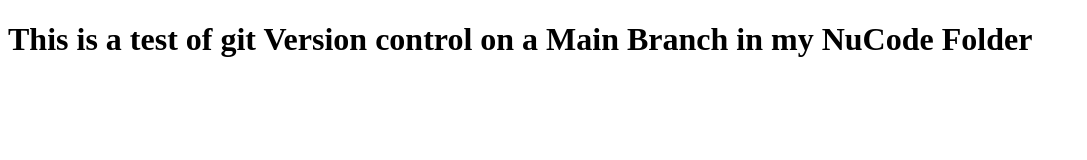
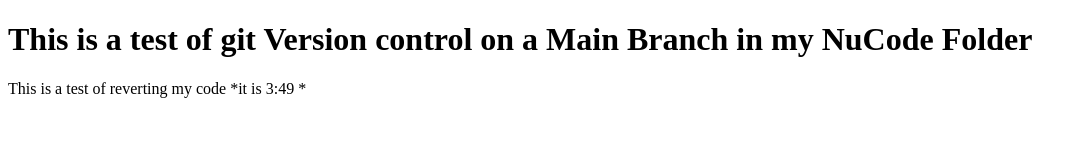
Before and after one commit to Ben-Brandaucode/html-test, a plain HTML site: page index.html in a window 1280 px wide. Shown: the whole page, without its empty margins (0-1087 px from the left). Drawn offline with Linux system fonts and the light colour scheme.

Commit message:
second Commit

```diff
--- a/index.html
+++ b/index.html
@@ -8,5 +8,6 @@
 </head>
 <body>
     <h1>This is a test of git Version control on a Main Branch in my NuCode Folder</h1>
+    <p>This is a test of reverting my code *it is 3:49 *</p>
 </body>
 </html>
```
